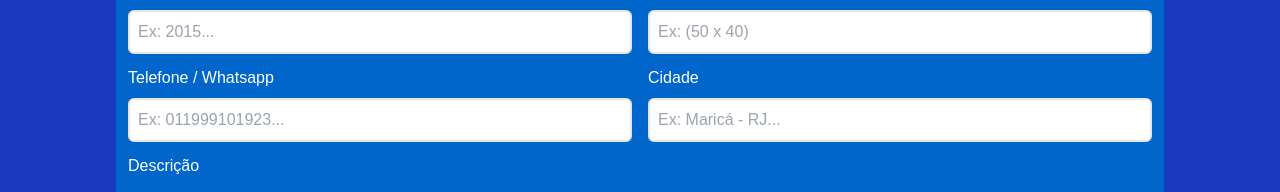
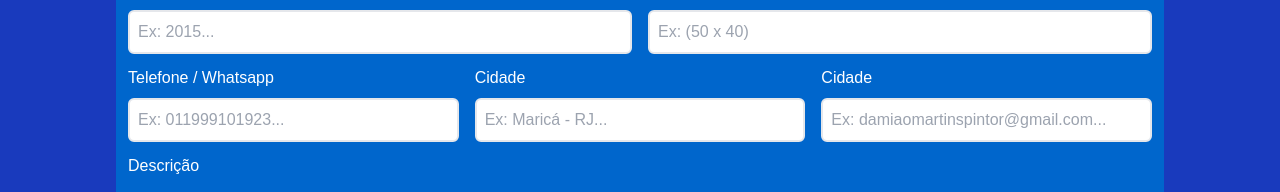
Before and after one commit to polcaronet/Art, a React (Vite) app: page /dashboard/new in a window 1280 px wide. Shown: the part 418-610 px from the top of the page. Built offline with nearby package versions, Linux system fonts and the light colour scheme; no server answers; sample sign-in values are in the browser's storage.

Commit message:
New updates

```diff
--- a/src/pages/art/index.tsx
+++ b/src/pages/art/index.tsx
@@ -20,6 +20,7 @@ interface ArtProps{
    uid: string;
   images: ImagesArtProps[]
   whatsapp: string;
+  gmail: string;
 }
 
 interface ImagesArtProps{
@@ -57,7 +58,8 @@ export function ArtDetail() {
          cm: snapshot.data()?.cm,
          whatsapp: snapshot.data()?.whatsapp,
          owner: snapshot.data()?.owner,
-         images: snapshot.data()?.images
+         images: snapshot.data()?.images,
+         gmail:  snapshot.data()?.gmail
        })
      })
    }
@@ -141,7 +143,7 @@ export function ArtDetail() {
 
         <strong>Telefone / WhatsApp</strong>
         <p>{art?.whatsapp}</p>
-
+         <p>{art?.gmail}</p>
         <a
           href={`https://api.whatsapp.com/send/?type=phone=${art?.whatsapp}&text=Olá vi esse ${art.name} na galeria e fiquei interessado!`}
           className="cursor-pointer bg-green-500 w-full text-white flex items-center justify-center gap-2 my-6 h-11 text-xl rounded-lg font-medium"
--- a/src/pages/dashboard/index.tsx
+++ b/src/pages/dashboard/index.tsx
@@ -23,6 +23,7 @@ interface ArtProps {
   cm: string;
   images: ImageArtProps[];
   uid: string;
+  gmail: string;
 }
 
 interface ImageArtProps {
@@ -57,6 +58,7 @@ export function Dashboard() {
               city: doc.data().city,
               images: doc.data().images,
               uid: doc.data().uid,
+              gmail: doc.data().gmail
             })
           })
           setArts(listarts);
--- a/src/pages/dashboard/new/index.tsx
+++ b/src/pages/dashboard/new/index.tsx
@@ -26,6 +26,7 @@ const schema = z.object({
   year: z.string().min(1, "O Ano é obrigatório é obrigatório"),
     cm: z.string().min(1, "O campo dimensão do quadro é obrigatório"),
   city: z.string().min(1, "A cidade é obrigatoria"),
+  gmail: z.string().min(1, "O gmail é obrigatorio!"),
   whatsapp: z.string().min(1, "O Telefone é obrigatório").refine((value) => /^(\d{10,12})$/.test(value),{
   message: "Numero de telefone inválido."
   }),
@@ -109,6 +110,7 @@ export function New() {
    city: data.city,
     cm: data.cm,
     year: data.year,
+    gmail: data.gmail,
     whatsapp: data.whatsapp,
     description: data.description,
     created: new Date(),
@@ -242,6 +244,17 @@ async function handleDeleteImage(item: ImageItemProps){
               />
             </div>
 
+            <div className="w-full">
+              <p className="mb-2 font-medium">Cidade</p>
+              <Input
+                type="text"
+                register={register}
+                name="city"
+                error={errors.gmail?.message}
+                placeholder="Ex: damiaomartinspintor@gmail.com..."
+              />
+            </div>
+
           </div>
 
           <div className="mb-3">
```
